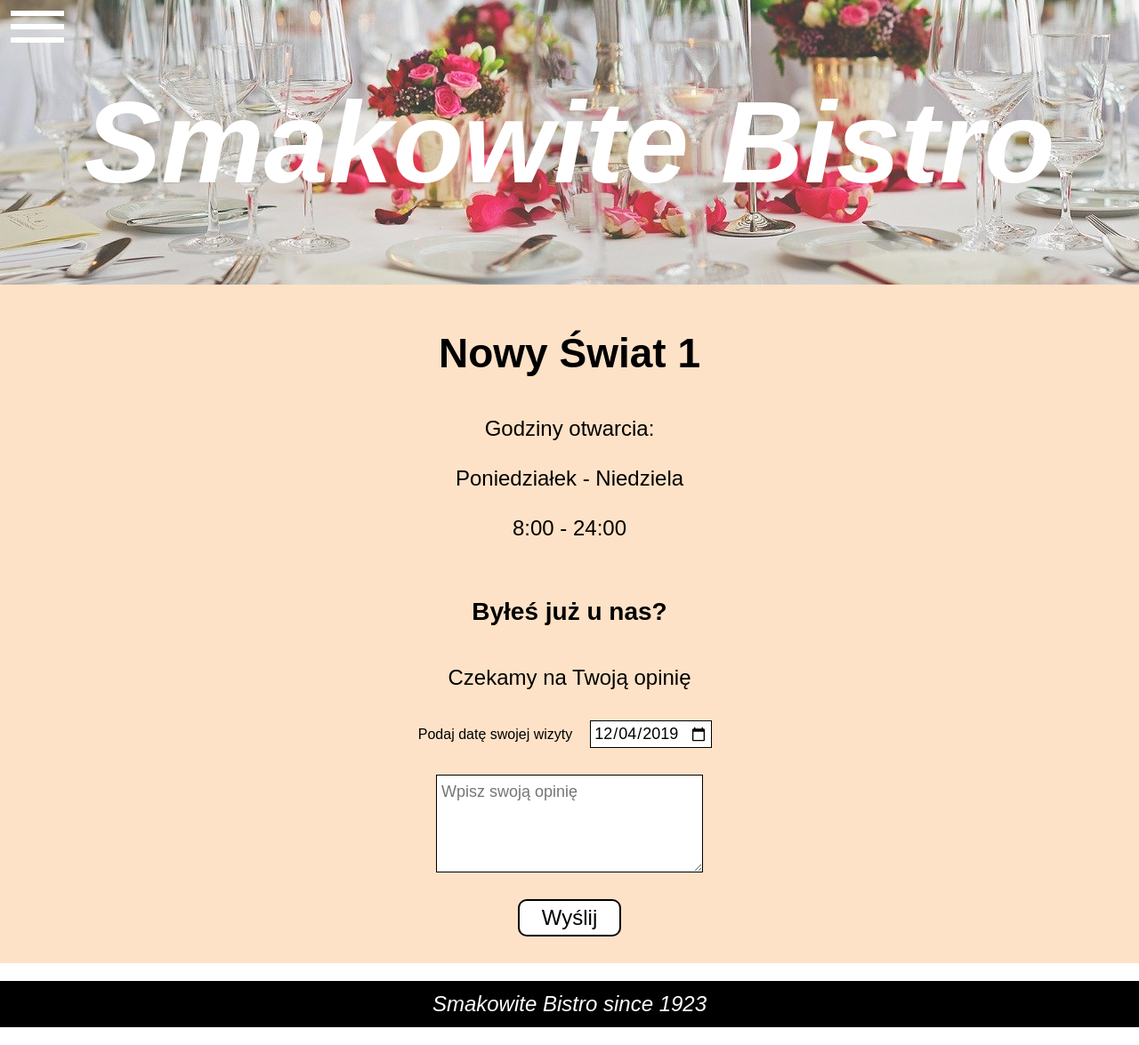
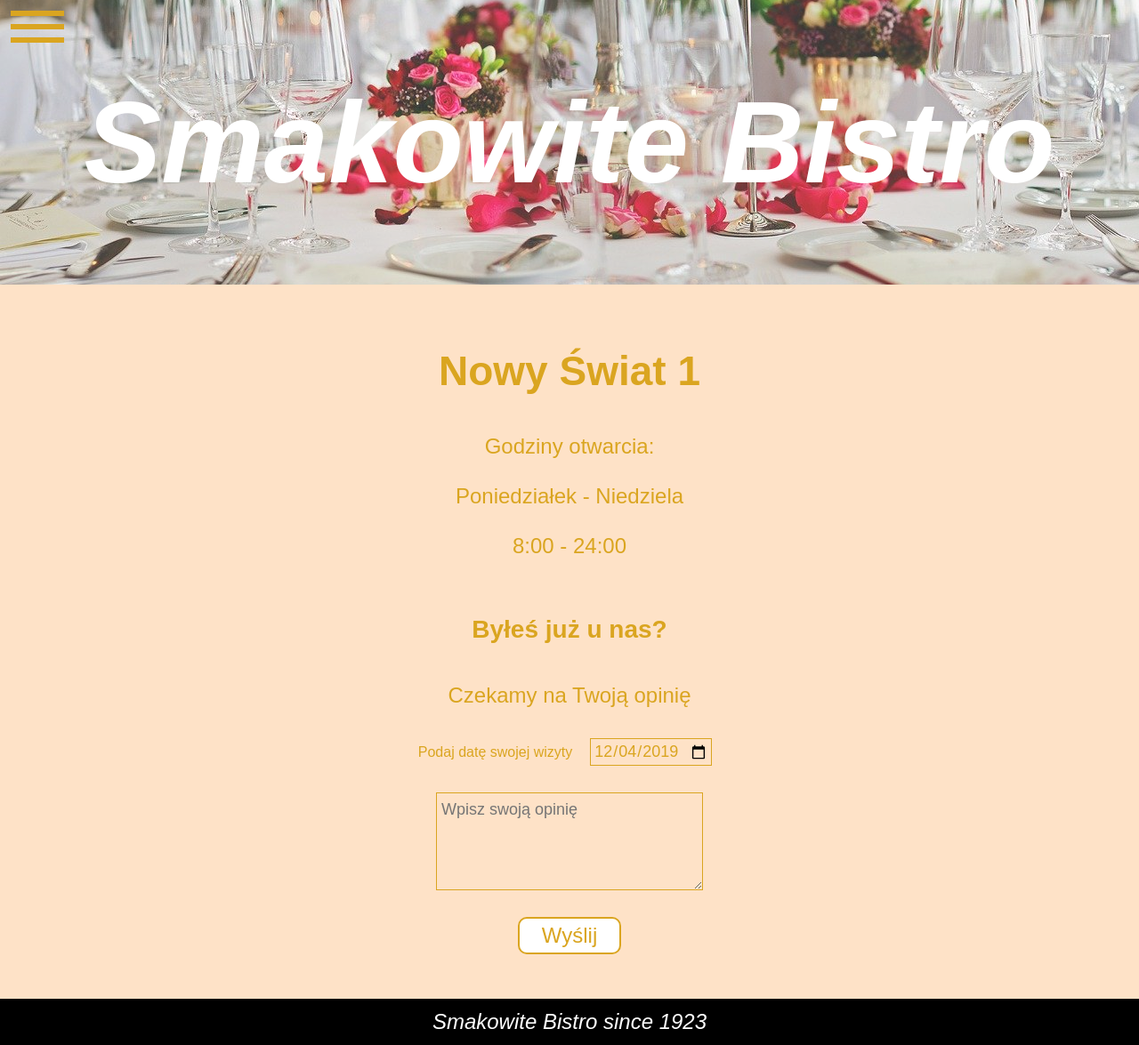
Before and after one commit to wasiak93/restaurant-spa, a React (Create React App) app: page /contact in a window 1280 px wide. Shown: the whole page at 89% size. Built offline with nearby package versions, Linux system fonts and the light colour scheme.

Commit message:
add color for all fonts, change button and a hover background color,border

```diff
--- a/src/styles/About.css
+++ b/src/styles/About.css
@@ -2,6 +2,7 @@ h2 {
   text-align: center;
   margin-top: 20px;
   font-size: 26px;
+  color: goldenrod;
 }
 
 p {
@@ -9,6 +10,7 @@ p {
   text-align: justify;
   line-height: 1.5;
   font-size: 16px;
+  color: goldenrod;
 }
 
 @media (min-width: 360px) and (max-width: 479px) {
--- a/src/styles/Hamburger.css
+++ b/src/styles/Hamburger.css
@@ -28,7 +28,7 @@
 .hamburger-inner {
   position: absolute;
   display: inline-block;
-  background-color: white;
+  background-color: goldenrod;
   width: 100%;
   height: 4px;
   top: 50%;
@@ -42,7 +42,7 @@
   content: "";
   position: absolute;
   display: inline-block;
-  background-color: white;
+  background-color: goldenrod;
   width: 100%;
   height: 4px;
   top: 0;
--- a/src/styles/Menu.css
+++ b/src/styles/Menu.css
@@ -10,17 +10,20 @@
   padding: 10px;
   font-size: 20px;
   text-align: center;
-  color: black;
+  color: goldenrod;
   text-decoration: none;
   text-transform: uppercase;
-  border: black solid 2px;
+  border: goldenrod solid 2px;
+  background-color: white;
   border-radius: 10px;
   font-weight: bold;
   transition: 0.3s;
 }
 
 .menu a:hover {
-  background-color: #ddd;
+  background-color: rgba(0, 0, 0, 0.2);
+  color: white;
+  border-color: white
 }
 
 .menu a:first-of-type {
@@ -35,7 +38,7 @@
   }
 
   .main {
-    margin-bottom: 20px;
+    padding: 20px;
   }
 
 }
@@ -48,7 +51,7 @@
   }
 
   .main {
-    margin-bottom: 40px;
+    padding-bottom: 40px;
   }
 
   .menu h2 {
--- a/src/styles/Navigation.css
+++ b/src/styles/Navigation.css
@@ -21,7 +21,17 @@
 
 .menu-item {
   margin-bottom: 20px;
-  color: white;
+}
+
+.menu-item a {
+  display: inline-block;
+  text-decoration: none;
+  color: goldenrod;
+  cursor: pointer;
+  width: 100%;
+  padding: 5px 20px 5px 10px;
+  font-size: 18px;
+  font-weight: bold;
 }
 
 .menu-item a:hover {
@@ -29,24 +39,13 @@
 }
 
 
-
-.menu-item a {
-  display: inline-block;
-  text-decoration: none;
-  color: black;
-  cursor: pointer;
-  width: 100%;
-  padding: 5px 20px 5px 10px;
-  font-size: 18px;
-  font-weight: bold;
-}
-
 .main-nav .active {
-  background-color: rgba(0, 0, 0, 0.2);
+  background-color: rgba(255, 255, 255, 1);
+  border-right: 6px solid goldenrod;
 }
 
 .main-nav .active:hover {
-  background-color: rgba(0, 0, 0, 0.2);
+  background-color: rgba(255, 255, 255, 1);
 }
 
 @media (min-width: 360px) and (max-width: 479px) {
--- a/src/styles/Opinion.css
+++ b/src/styles/Opinion.css
@@ -4,10 +4,12 @@
 
 h3 {
   font-size: 20px;
+  color: goldenrod;
 }
 
 .opinion form label {
   font-size: 14px;
+  color: goldenrod;
 }
 
 .opinion form input {
@@ -15,7 +17,9 @@ h3 {
   padding: 2px;
   font-size: 16px;
   font-family: arial;
-  border: solid black 1px;
+  border: solid goldenrod 1px;
+  color: goldenrod;
+  background-color: #FEE2C7;
 }
 
 
@@ -27,8 +31,10 @@ h3 {
   font-size: 16px;
   padding: 5px;
   line-height: 1.5;
-  border: black solid 1px;
+  border: goldenrod solid 1px;
   font-family: arial;
+  color: goldenrod;
+  background-color: #FEE2C7;
 }
 
 .opinion form button {
@@ -38,7 +44,8 @@ h3 {
   padding: 5px 25px;
   border-radius: 10px;
   background-color: white;
-  border: solid black 2px;
+  border: solid goldenrod 2px;
+  color: goldenrod;
   outline: none;
   transition: .2s;
 }
```
